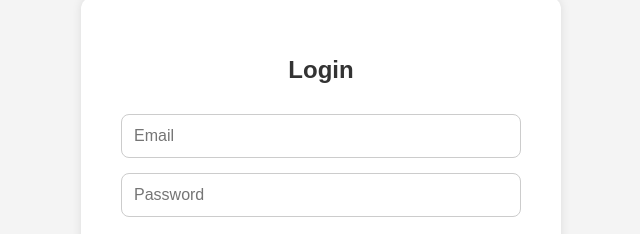
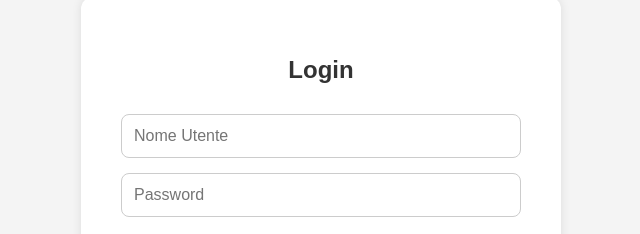
Before and after one commit to gabrieljonesdev/gamit, a plain HTML site: page login.html in a window 1280 px wide. Shown: the part 232-466 px from the top of the page, 319-959 px from the left. Drawn offline with Linux system fonts and the light colour scheme.

Commit message:
Update login.html

```diff
--- a/login.html
+++ b/login.html
@@ -11,7 +11,7 @@
   <div style="background:white; padding:40px; border-radius:12px; box-shadow:0 0 10px rgba(0,0,0,0.1); width:100%; max-width:400px;">
     <h2 style="text-align:center; margin-bottom:30px; color:#333;">Login</h2>
     <form id="login-form" style="display:flex; flex-direction:column;">
-      <input type="email" id="email" placeholder="Email" required
+      <input type="email" id="email" placeholder="Nome Utente" required
         style="padding:12px; margin-bottom:15px; border:1px solid #ccc; border-radius:8px; font-size:16px;">
       <input type="password" id="password" placeholder="Password" required
         style="padding:12px; margin-bottom:20px; border:1px solid #ccc; border-radius:8px; font-size:16px;">
```
